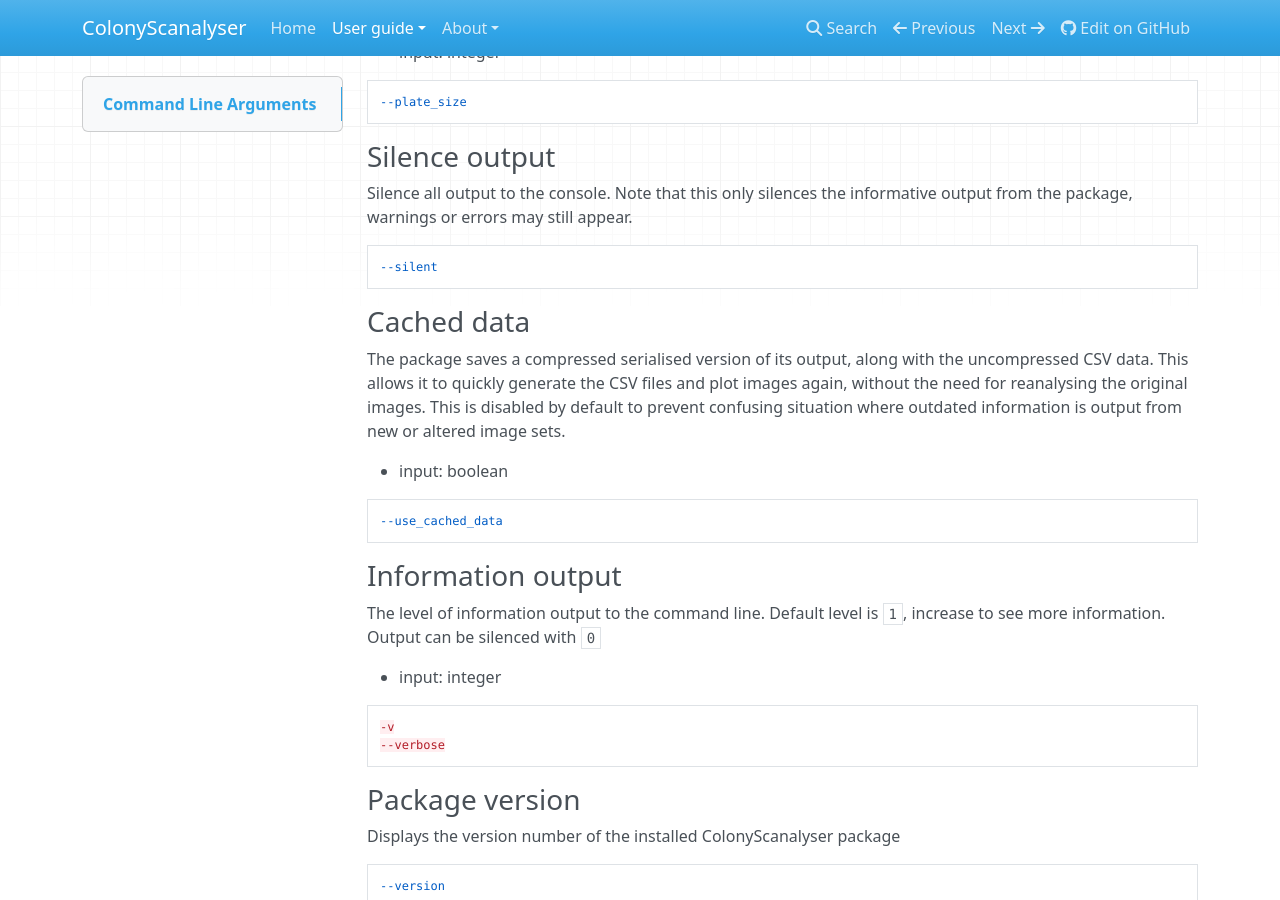
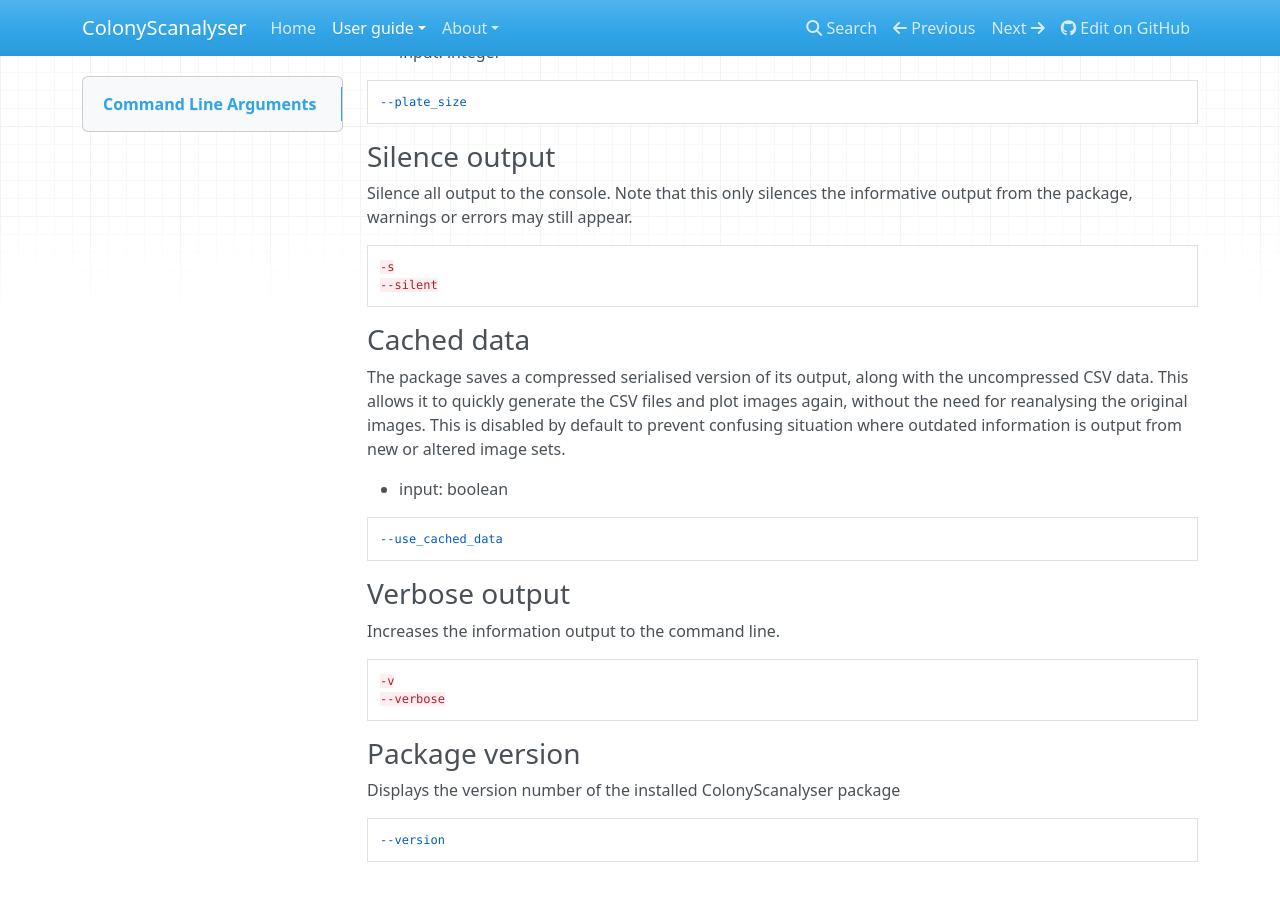
Before and after one commit to Erik-White/ColonyScanalyser, an MkDocs documentation site: the page built from docs/command_line_arguments.md, in a window 1280 px wide and 900 px high, scrolled down 2389 px. Built offline with MkDocs 1.6.1, drawn with Linux system fonts in a browser that asks for light colours; nearby versions of some CDN libraries.

Commit message:
Revise verbose command line argument to simple boolean

````diff
--- a/docs/command_line_arguments.md
+++ b/docs/command_line_arguments.md
@@ -89,6 +89,7 @@
 Silence all output to the console. Note that this only silences the informative output from the package, warnings or errors may still appear.
 
 ```
+-s
 --silent
 ```
 ### Cached data
@@ -98,10 +99,9 @@
 ```
 --use_cached_data
 ```
-### Information output
-The level of information output to the command line. Default level is `1`, increase to see more information. Output can be silenced with `0`
+### Verbose output
+Increases the information output to the command line.
 
-- input: integer
 ```
 -v
 --verbose
````
Also changed, not shown: 2 other files.
